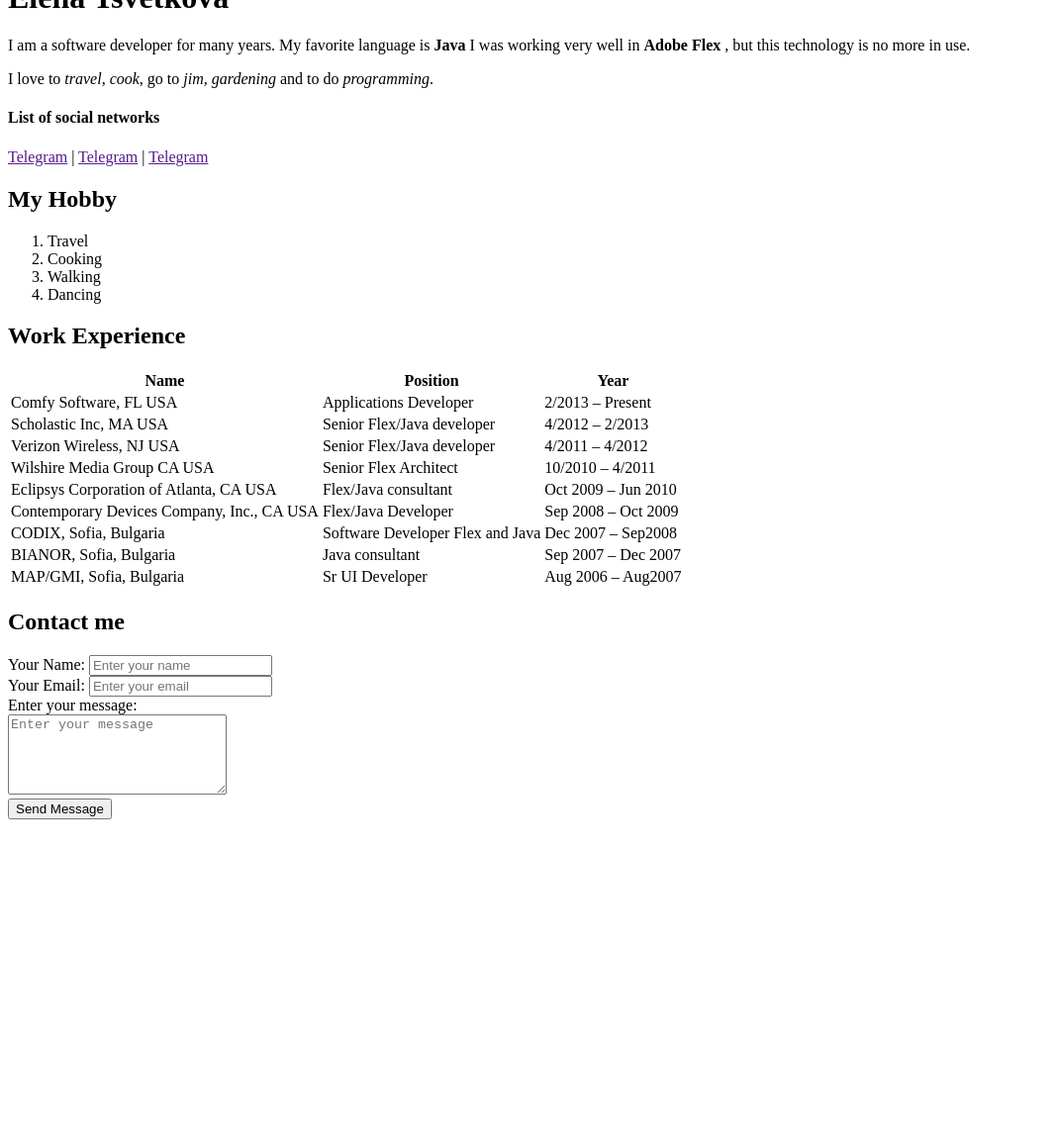
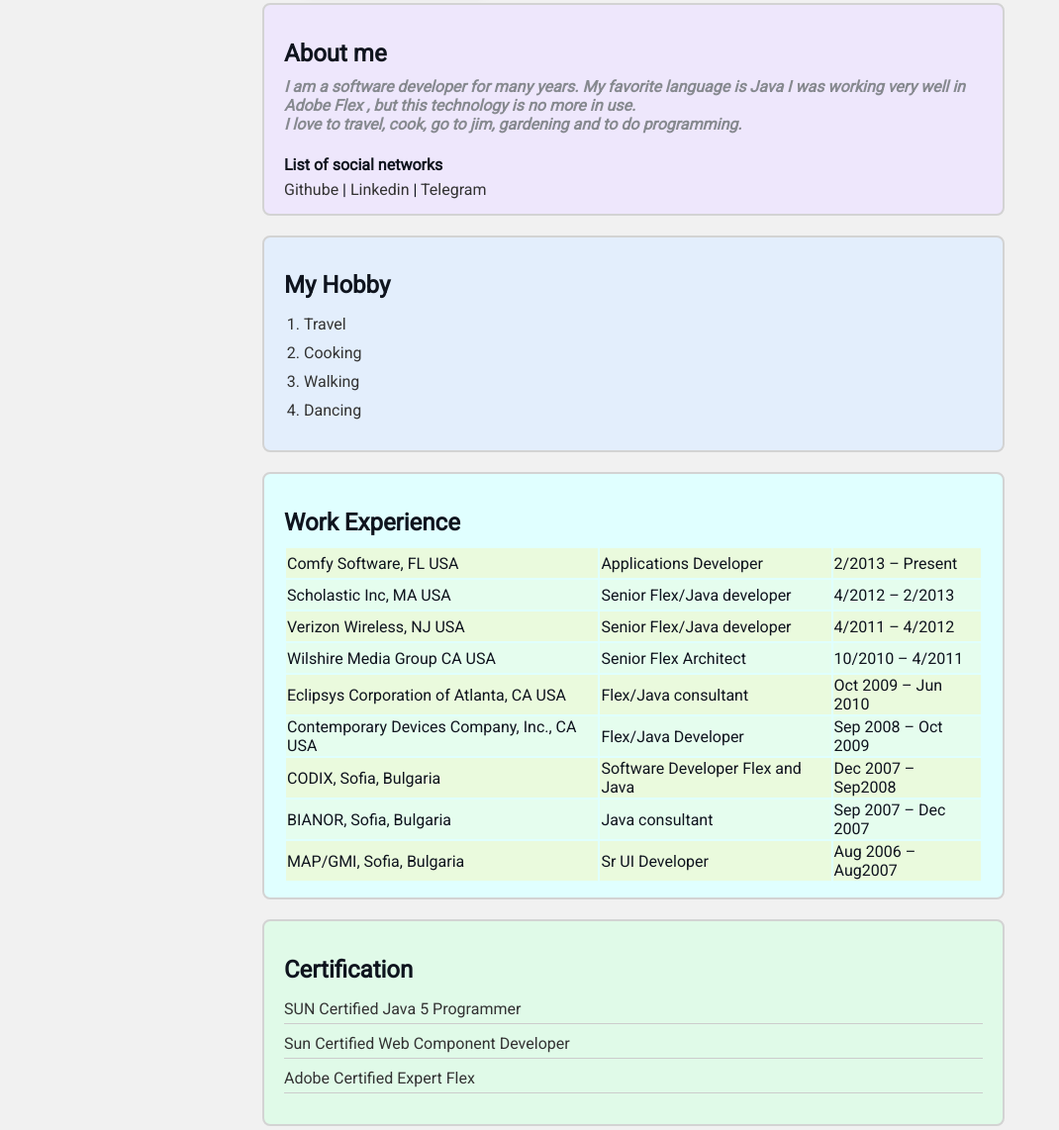
Before and after one commit to elents/resume, a plain HTML site: page index.html in a window 1280 px wide. Shown: the part 318-1460 px from the top of the page at 99% size, without its empty margins (0-1070 px from the left). Before the commit the page ends 1154 px from the top, so only its background shows below. Drawn offline with Linux system fonts and the light colour scheme.

Commit message:
Add files via upload

```diff
--- /dev/null
+++ b/index.css
@@ -0,0 +1,222 @@
+@import url('https://fonts.googleapis.com/css2?family=Roboto&display=swap');
+
+
+body {
+    color: #0f141e;
+    background: #f1f1f1;
+    font-family: 'Roboto', sans-serif;
+    font-size: 16px;
+    font-weight: normal;
+}
+
+.container {
+    max-width: 750px;
+    margin: auto;
+    padding-top: 30px;
+}
+
+.info_photo {
+    margin-left: 30px;
+    display: flex;
+    margin-bottom: 20px;
+}
+
+.my_name h1 {
+    height: 100%;
+    margin: 0;
+    padding-top: 90%;
+}
+
+.avatar {
+    width: 200px;
+    border-radius: 20px;
+    box-shadow: 4px 4px 14px rgba(0, 0, 0, 0.8);
+    margin-right: 40px;
+
+}
+
+.info_text {
+    padding-left: 20px;
+}
+
+.info_text p {
+    font-style: italic;
+    font-weight: bold;
+    color: #86898f;
+    margin: 0;
+}
+
+.info_text h4 {
+    margin-bottom: 6px;
+}
+
+.card {
+    border: 2px solid lightgray;
+    border-radius: 8px;
+    padding: 15px 20px;
+    margin-bottom: 20px;
+}
+
+.card h2 {
+    margin-bottom: 10px;
+}
+
+.info_text {
+    background-color: rgb(238, 231, 252);
+}
+
+.bg_hobby {
+    background-color: rgb(227, 238, 252);
+}
+
+.bg_work {
+    background-color: lightcyan;
+}
+
+.bg_certification {
+    background-color: rgb(224, 250, 232);
+}
+
+.bg_contact {
+    background-color: rgb(209, 238, 211);
+}
+
+a {
+    color: #333;
+    text-decoration: none;
+    transition: all .6s;
+}
+
+a:visited {
+    color: rgb(221, 68, 8);
+}
+
+a:hover {
+    color: rgb(156, 115, 38);
+    text-decoration: underline;
+}
+
+a:active {
+    color: rgb(209, 155, 54);
+    font-size: 1.1rem;
+    font-weight: bold;
+}
+
+.btn {
+    background: rgb(168, 160, 160);
+    padding: 5px 10px;
+    color: #fff;
+    border: none;
+    cursor: pointer;
+    border-radius: 5px;
+    font-family: inherit;
+}
+
+.btn:hover {
+    opacity: .8;
+}
+
+.list {
+    padding: 0 20px;
+}
+
+.list li {
+    color: #333;
+    margin-bottom: 10px;
+}
+
+.link_list {
+    list-style: none;
+    padding: 0;
+}
+
+.link_list li {
+    margin-bottom: 10px;
+    border-bottom: 1px solid #ccc;
+    padding-bottom: 5px;
+}
+
+.table {
+    width: 100%;
+}
+
+.table td {
+    height: 28px;
+}
+
+.table tr:nth-child(even) {
+    background: rgba(248, 243, 171, .2);
+}
+
+.table tr:nth-child(odd) {
+    background: rgba(248, 243, 171, .4);
+}
+
+.table tr:hover {
+    background: #eedff0;
+}
+
+.form h2 {
+    text-align: center;
+}
+
+.form_group label {
+    display: block;
+    font-size: 14px;
+    color: #86898f;
+}
+
+.form_row {
+    margin-bottom: 10px;
+    display: flex;
+}
+
+.form_row .form_group {
+    /* display: inline-block; */
+    margin-right: 20px;
+    width: 50%;
+    /* width: calc(50% - 20px); */
+}
+
+.form_row .form_group:last-child {
+    margin-right: 0;
+}
+
+.form_group input,
+.form_group textarea {
+    width: 100%;
+    box-sizing: border-box;
+    display: block;
+    border: none;
+    background: transparent;
+    border-bottom: 1px solid #ccc;
+    padding: 15px 0 10px;
+    color: #000;
+    outline: none;
+    font-family: inherit;
+}
+
+@media (max-width: 550px) {
+    .info_photo {
+        margin-left: 0px;
+        display: block;
+        margin-bottom: 00px;
+        text-align: center;
+    }
+
+    .avatar {
+        margin-right: 0px;
+    }
+
+    .my_name h1 {
+        margin: 0;
+        padding-top: 0;
+    }
+
+    .info_text {
+        background-color: rgba(4, 4, 4, 0);
+        border-width: 0;
+        text-align: center;
+        padding-top: 0;
+    }
+}
--- a/index.html
+++ b/index.html
@@ -1,5 +1,6 @@
 <!DOCTYPE html>
 <html lang="en">
+
 <head>
     <meta charset="UTF-8">
     <meta http-equiv="X-UA-Compatible" content="IE=edge">
@@ -7,36 +8,49 @@
     <meta name="description" content="Here is a resume for Elena Tsvetkova">
     <meta name="keywords" content="resume, cv, Elena Tsvetkova">
     <title>Elena Resume</title>
+    <link rel="stylesheet" href="index.css">
 </head>
+
 <body>
-    <img src="images/Elena.jpg" alt="Elena photo" width="200">
+    <div class="container">
+        <div class="info_photo">
+            <img class="avatar" src="images/Elena.jpg" alt="Elena photo">
+            <div class="my_name">
+                <h1>Elena Tsvetkova</h1>
+            </div>
 
-    <h1>Elena Tsvetkova</h1>
-    <p>I am a software developer for many years. My favorite language is <strong>Java</strong> I was working very well in <strong>Adobe Flex</strong> , but this technology is no more in use.</p>
+        </div>
+        <div class="card info_text">
+            <h2>About me</h2>
+            <p>I am a software developer for many years. My favorite language is <strong>Java</strong> I was working
+                very
+                well in <strong>Adobe Flex</strong> , but this technology is no more in use.</p>
             <p>I love to <em> travel, cook</em>, go to <em>jim, gardening</em> and to do <em>programming</em>. </p>
 
             <h4>List of social networks</h4>
-    <a href="" target="_blank">Telegram</a> |
-    <a href="" target="_blank">Telegram</a> |
-    <a href="" target="_blank">Telegram</a>
-
+            <a href="https://elents.github.io/resume/" target="_blank">Githube</a> |
+            <a href="https://www.linkedin.com/in/elena-tsvetkova-3b311321/" target="_blank">Linkedin</a> |
+            <a href="https://t.me/Elena_Tsvet" target="_blank">Telegram</a>
+        </div>
+        <div class="card bg_hobby">
             <h2>My Hobby</h2>
-    <ol>
+            <ol class="list">
                 <li>Travel</li>
                 <li>Cooking</li>
                 <li>Walking</li>
                 <li>Dancing</li>
             </ol>
-
+        </div>
+        <div class="card bg_work">
             <h2>Work Experience</h2>
-    <table>
-        <thead>
+            <table class="table">
+                <!-- <thead>
                     <tr>
                         <th>Name</th>
                         <th>Position</th>
                         <th>Year</th>
                     </tr>
-        </thead>
+                </thead> -->
                 <tbody>
                     <tr>
                         <td>Comfy Software, FL USA </td>
@@ -85,25 +99,41 @@
                     </tr>
                 </tbody>
             </table>
-
+        </div>
+        <div class="card bg_certification">
+            <h2>Certification</h2>
+            <ul class="link_list">
+                <li><a href="https://www.certification.info/SCJP.html">
+                        SUN Certified Java 5 Programmer</a> </li>
+                <li><a href="https://docs.oracle.com/cd/E19879-01/819-3669/bncnr/index.html">
+                        Sun Certified Web Component Developer</a></li>
+                <li><a href="https://itcareerexperts.com/adobe-certified-expert-ace-certifications/">
+                        Adobe Certified Expert Flex</a></li>
+            </ul>
+        </div>
+        <div class="card bg_contact">
+            <form class="form" action="/First%20Project/Homework/">
                 <h2>Contact me</h2>
-    <form action="/">
-        <div>
+                <div class="form_row">
+                    <div class="form_group">
                         <label for="name">Your Name: </label>
                         <input type="text" id="name" placeholder="Enter your name">
                     </div>
-        <div>
+                    <div class="form_group">
                         <label for="email">Your Email: </label>
                         <input type="email" id="email" placeholder="Enter your email">
                     </div>
-        <div>
+                </div>
+                <div class="form_group">
                     <label for="message">Enter your message: </label>
-            <br>
                     <textarea id="message" cols="25" rows="5" placeholder="Enter your message"></textarea>
                 </div>
                 <div>
-            <button type="submit">Send Message</button>
+                    <button class="btn" type="submit">Send Message</button>
                 </div>
             </form>
+        </div>
+    </div>
 </body>
+
 </html>
```
Lines whose indentation alone changed are shown as unchanged.
